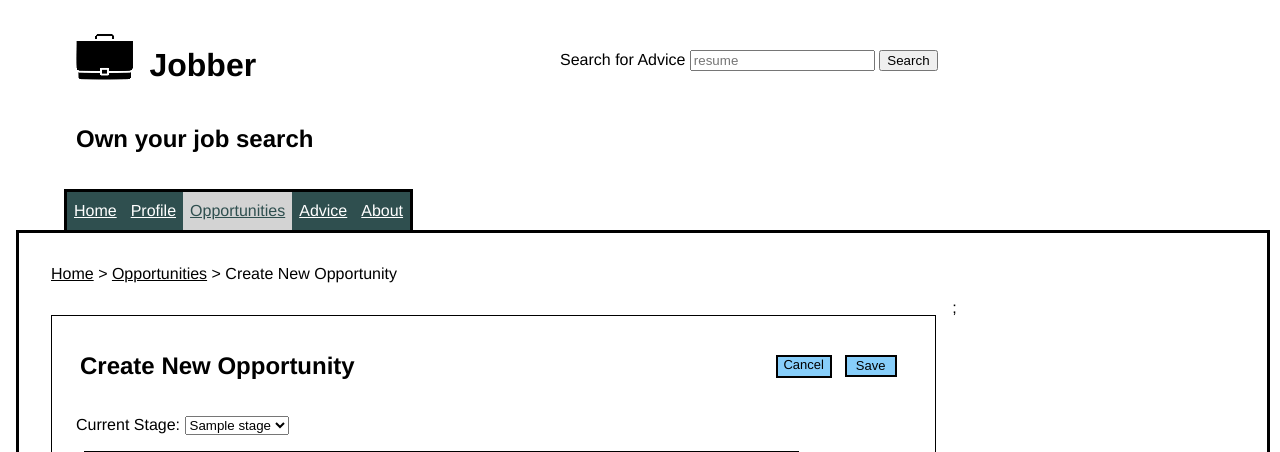
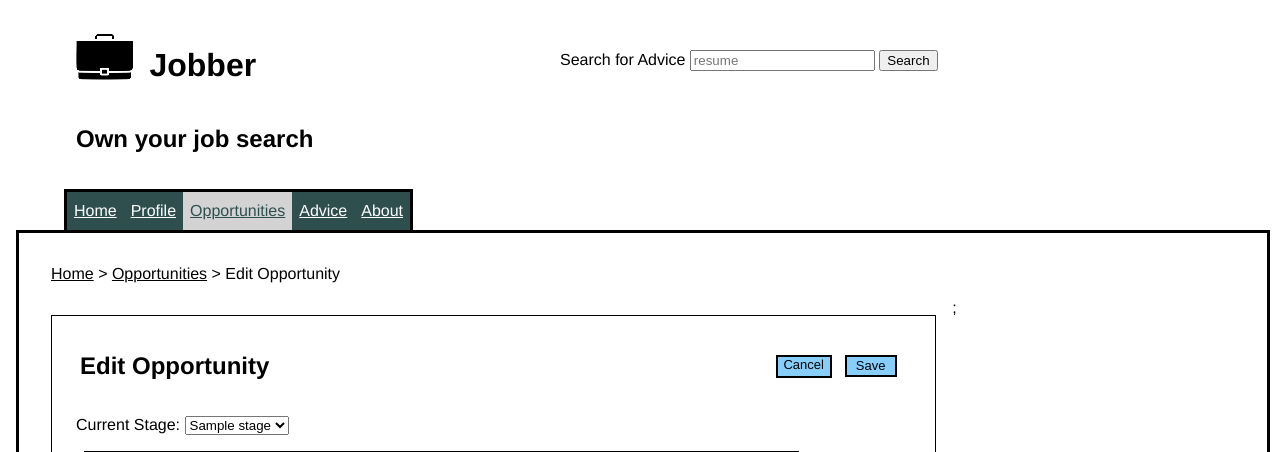
Before and after one commit to brendanmolin/VT-CS5774-website, a Django app: template templates/jobber/opportunities/add-item.html in a window 1280 px wide. Shown: the top 452 px of the page. Run offline with Django 3.2, Linux system fonts and the light colour scheme; the template is opened without the code that fills it: most values are stand-ins (such as "Sample title", 1, 10 or a date in 2020).

Commit message:
edit vs create titling

```diff
--- a/templates/jobber/opportunities/add-item.html
+++ b/templates/jobber/opportunities/add-item.html
@@ -8,11 +8,12 @@
 {% endblock %}
 {% block my-location %}
     <p id="my-location"><a href="{% url "opportunities:opportunities_index" %}">Home</a> > <a
-            href="{% url "opportunities:opportunities_list" %}">Opportunities</a> > Create New Opportunity
+            href="{% url "opportunities:opportunities_list" %}">Opportunities</a> > {% if opportunity.id %}
+        Edit {% else %}Create New {% endif %} Opportunity
     </p> {% endblock %}
 {% block content %}
     <div id="your-opportunity-box" class="page-container">
-        <h2>Create New Opportunity</h2>
+        <h2>{% if opportunity.id %}Edit {% else %}Create New{% endif %} Opportunity</h2>
         <div class="header-buttons">
             {% if request.session.role == "admin" and opportunity.id is not None %}
                 <form name="delete" id="delete-form" method="POST"
```
